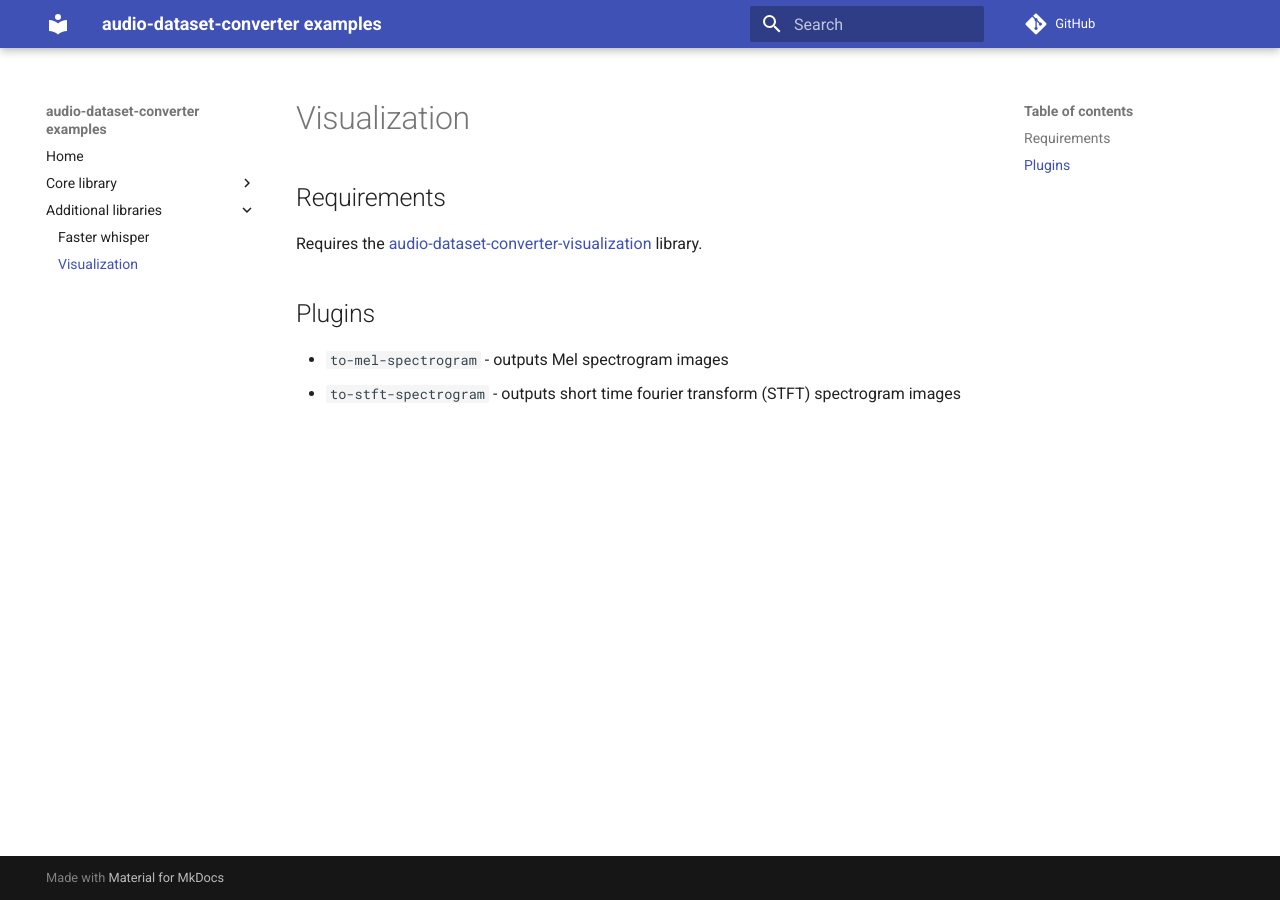
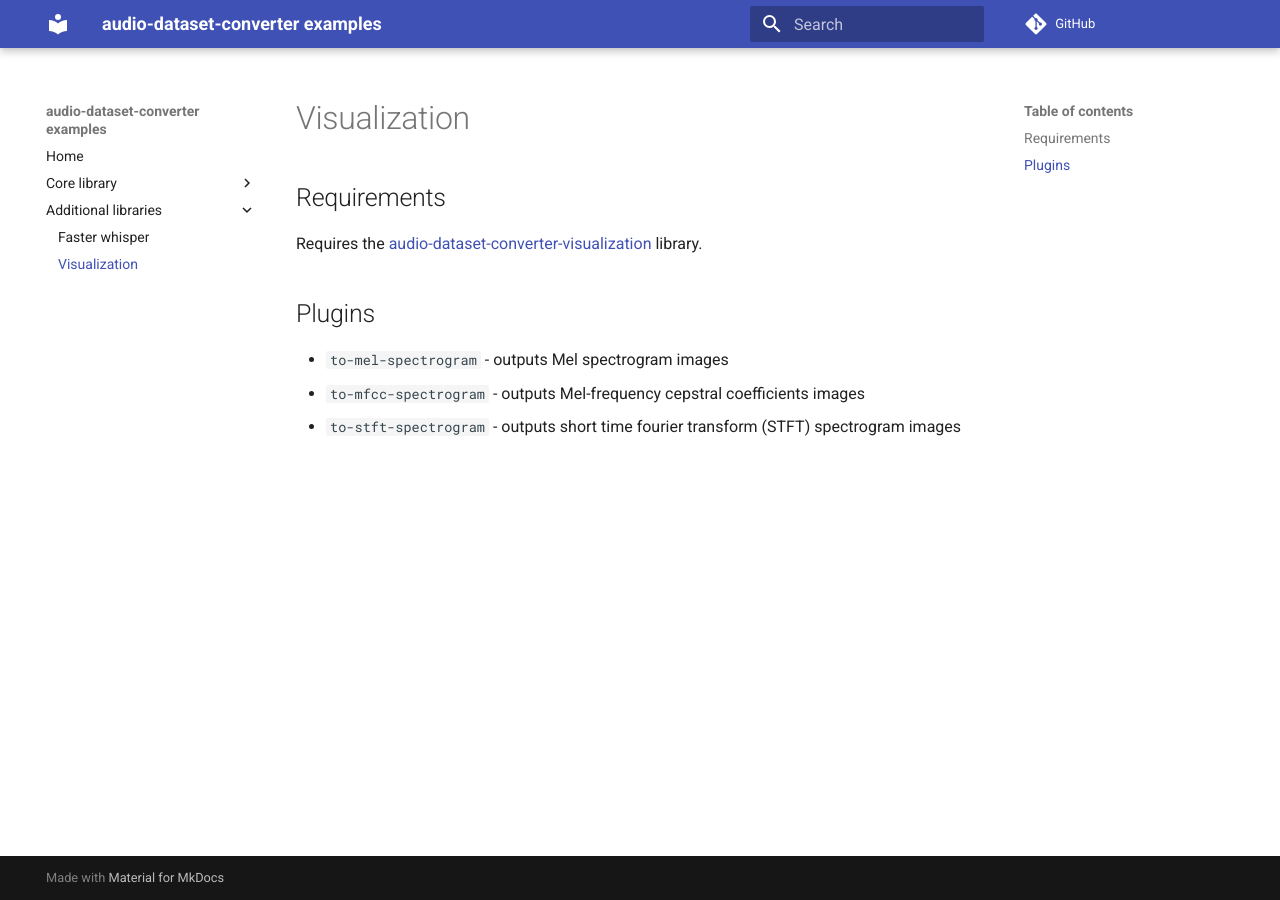
Before and after one commit to waikato-llm/audio-dataset-converter-examples, an MkDocs documentation site: the page built from docs/visualization.md, in a window 1280 px wide. Built offline with MkDocs 1.6.1 and Material for MkDocs 9.7.7, drawn with Linux system fonts in a browser that asks for light colours; comment, search, counter and statistics services are not loaded.

Commit message:
added to-mfcc-spectrogram writer

```diff
--- a/docs/visualization.md
+++ b/docs/visualization.md
@@ -5,4 +5,5 @@ Requires the [audio-dataset-converter-visualization](https://github.com/waikato-
 # Plugins
 
 * `to-mel-spectrogram` - outputs Mel spectrogram images
+* `to-mfcc-spectrogram` - outputs Mel-frequency cepstral coefficients images
 * `to-stft-spectrogram` - outputs short time fourier transform (STFT) spectrogram images
```
